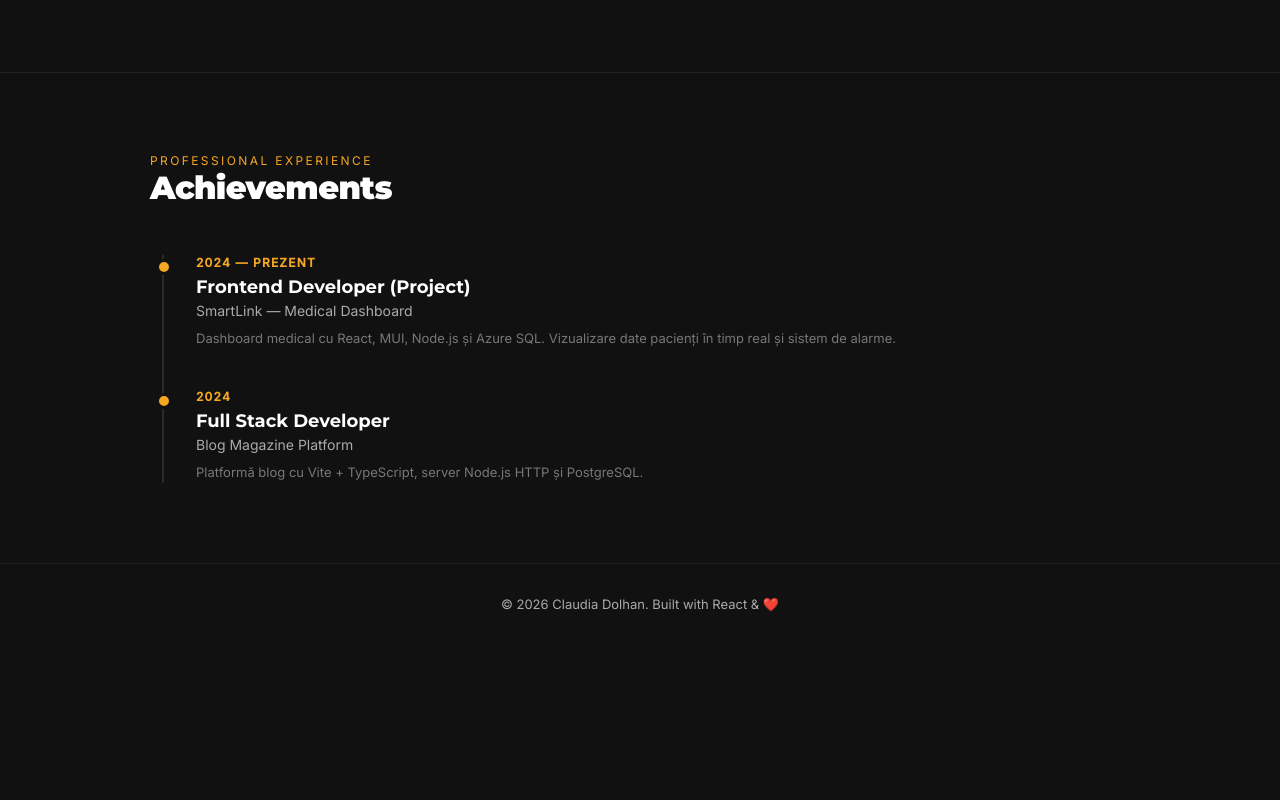
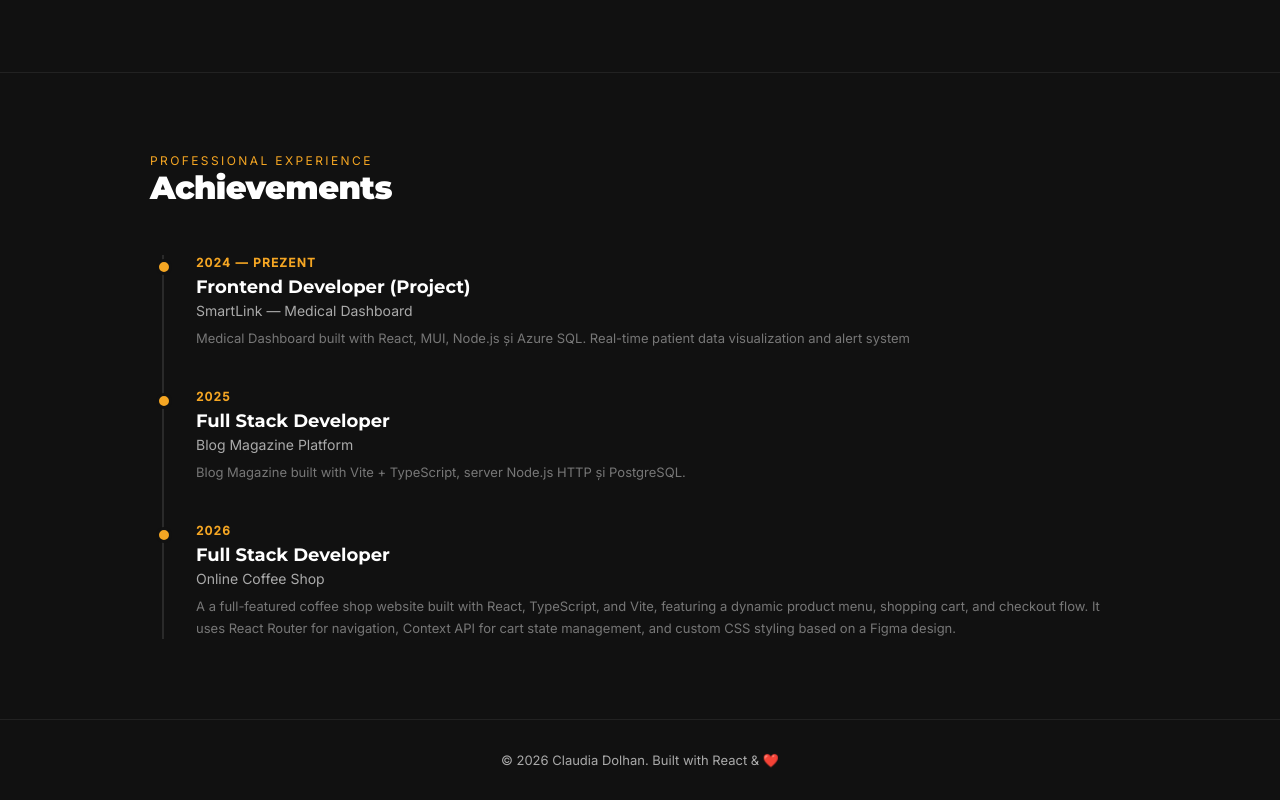
Before and after one commit to ClaudiaCristina7/Portofoliu, a React (Vite) app in the folder client/: page /about in a window 1280 px wide. Shown: the part 1490-2290 px from the top of the page. Before the commit the page ends 2134 px from the top, so only its background shows below. Built offline with nearby package versions, Linux system fonts and the light colour scheme.

Commit message:
add more achievements

```diff
--- a/client/src/pages/about.tsx
+++ b/client/src/pages/about.tsx
@@ -49,13 +49,20 @@ const ABOUT: AboutData = {
       title: "Frontend Developer (Project)",
       company: "SmartLink — Medical Dashboard",
       years: "2024 — Prezent",
-      desc: "Dashboard medical cu React, MUI, Node.js și Azure SQL. Vizualizare date pacienți în timp real și sistem de alarme.",
+      desc: "Medical Dashboard built with React, MUI, Node.js și Azure SQL. Real-time patient data visualization and alert system",
     },
     {
       title: "Full Stack Developer",
       company: "Blog Magazine Platform",
-      years: "2024",
-      desc: "Platformă blog cu Vite + TypeScript, server Node.js HTTP și PostgreSQL.",
+      years: "2025",
+      desc: "Blog Magazine built with Vite + TypeScript, server Node.js HTTP și PostgreSQL.",
+    },
+
+    {
+      title: "Full Stack Developer",
+      company: "Online Coffee Shop",
+      years: "2026",
+      desc: "A  a full-featured coffee shop website built with React, TypeScript, and Vite, featuring a dynamic product menu, shopping cart, and checkout flow. It uses React Router for navigation, Context API for cart state management, and custom CSS styling based on a Figma design.",
     },
   ],
   cvFile: "/cv.pdf",
--- a/client/src/pages/home.tsx
+++ b/client/src/pages/home.tsx
@@ -22,7 +22,7 @@ interface Project {
 const PROFILE: Profile = {
   name: "Claudia Dolhan",
   title: "Full Stack Developer",
-  subtitle: "React · Node.js · PostgreSQL",
+  subtitle: "React · TypeScript · Node.js · PostgreSQL",
   intro:
     "Software Developer passionate about building modern, scalable web applications. Experienced in full-stack development across frontend, backend, and databases, with a strong focus on clean architecture, maintainable code, and user-centered design.",
   photo: "/image_portofoliu.png",
```
